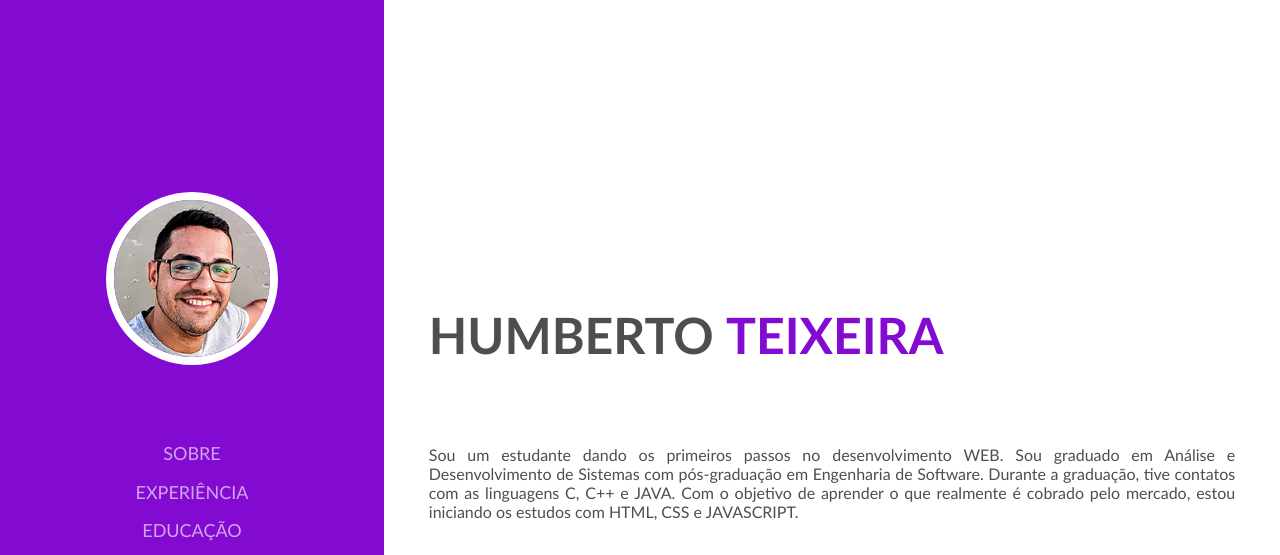
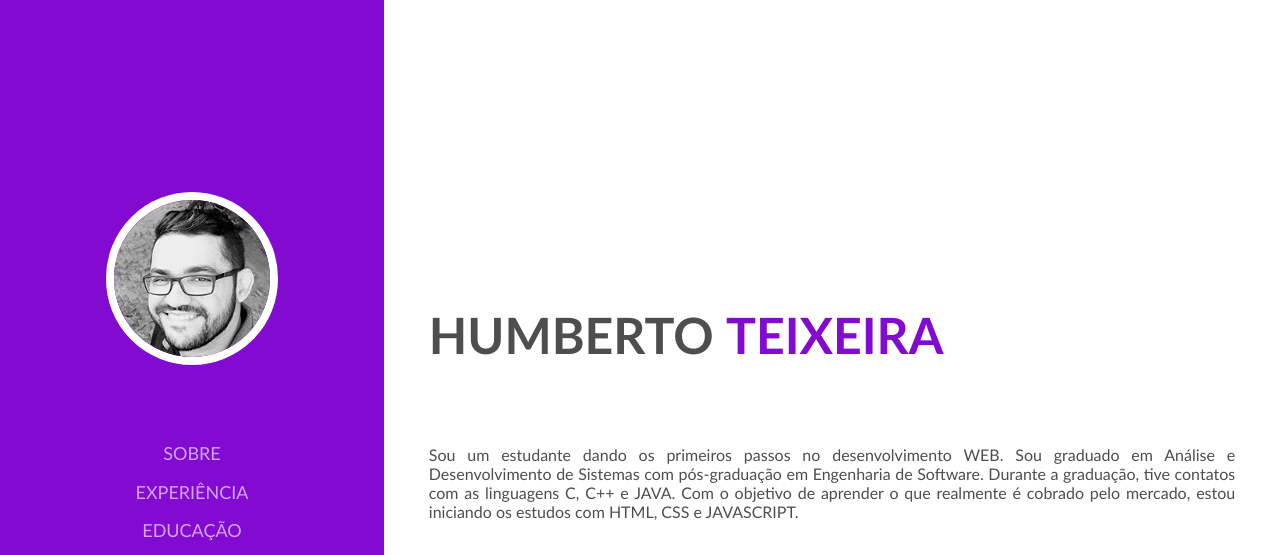
Before and after one commit to humbertoteixeiraa/landing-page, a plain HTML site: page index.html in a window 1280 px wide. Shown: the top 555 px of the page. Drawn offline with Linux system fonts and the light colour scheme.

Commit message:
Mudança da foto de perfil

```diff
--- a/index.html
+++ b/index.html
@@ -17,7 +17,7 @@
             <div class="bar">
                 <div class="bar-position">
                     <div class="img-bar">
-                        <img src="assets/images/humberto.jpg" alt="">
+                        <img src="assets/images/img-hbt.jpeg" alt="">
                     </div>
 
                     <div class="menu-bar">
```
Also changed, not shown: assets/images/humberto.jpg (deleted), assets/images/img-hbt.jpeg (added).
